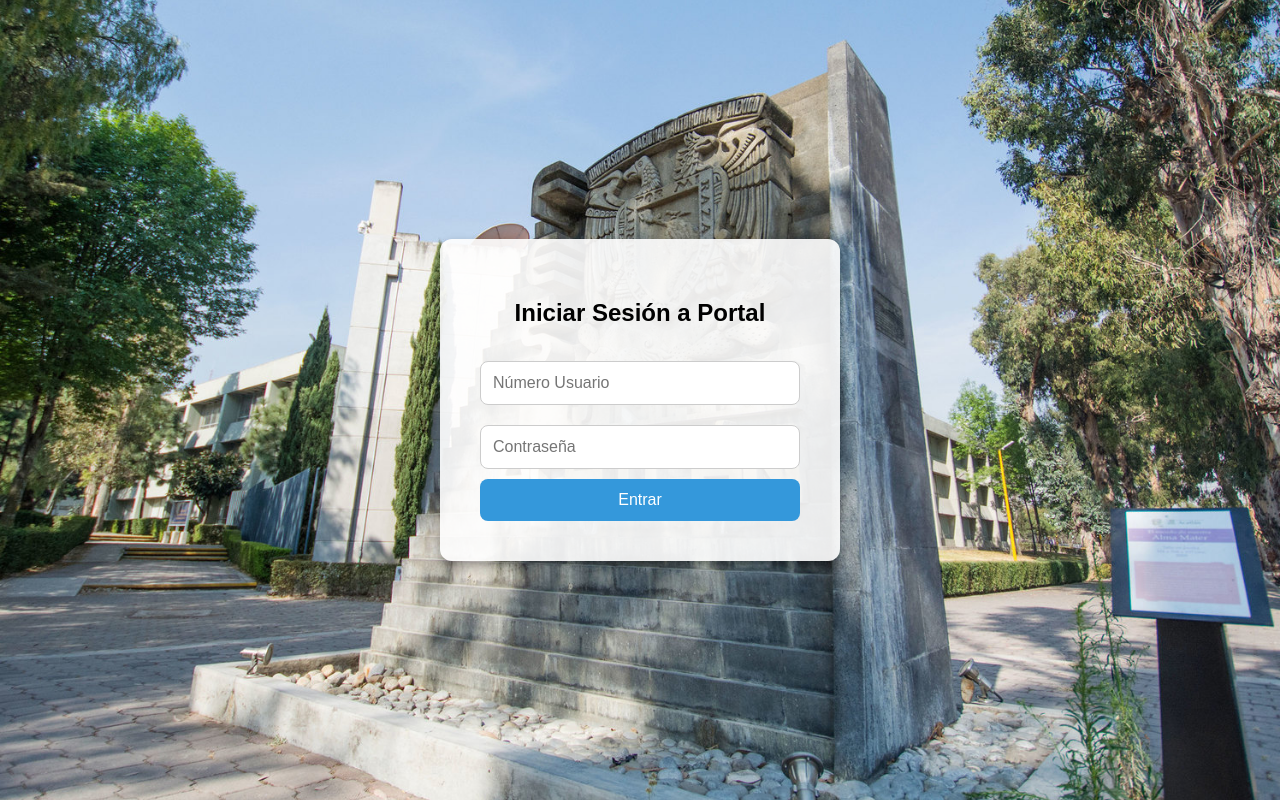
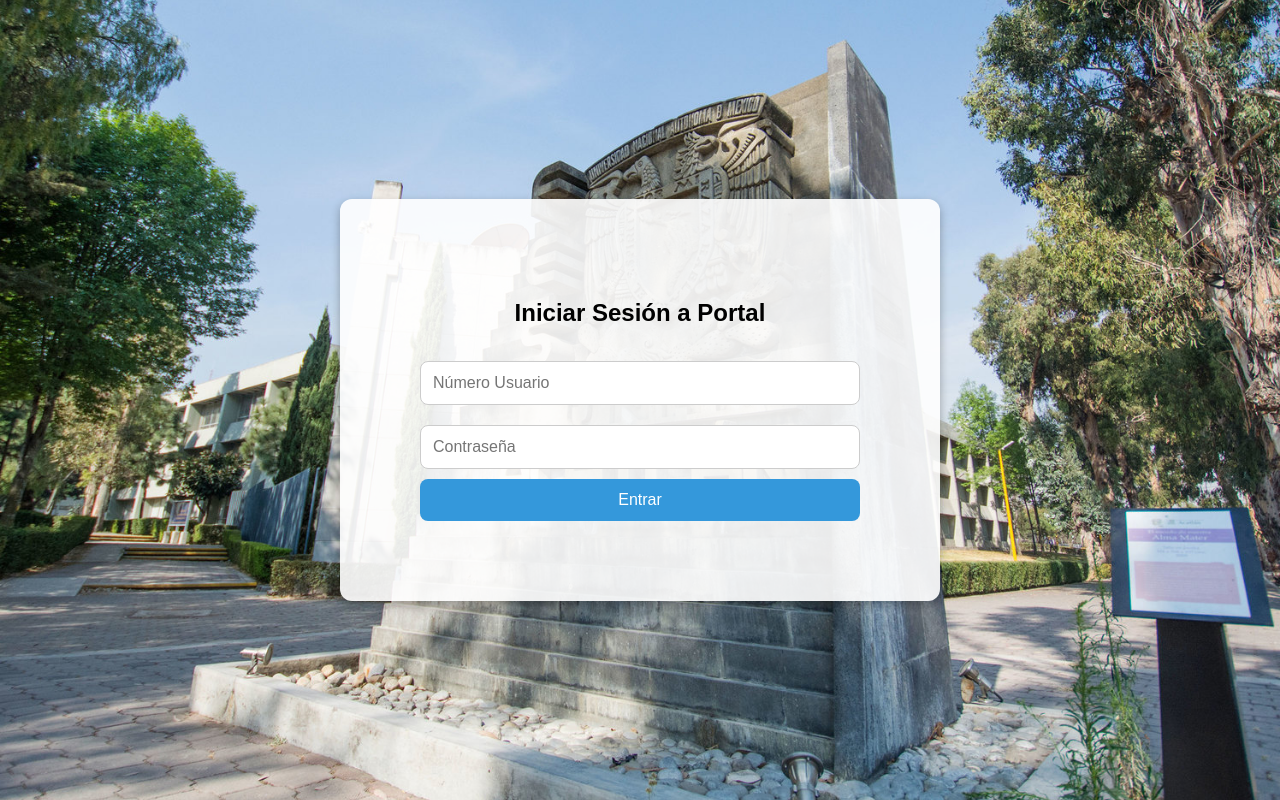
Before and after one commit to AbrahamSantiago/Planta-Tratamiento-Aguas-Residuales-FESA-LOS-ANAFRES, a website: page Frontend/LoginTrabajadores.html in a window 1280 px wide. Drawn offline with Linux system fonts and the light colour scheme.

Commit message:
portal controlusuarios

```diff
--- a/Frontend/LoginTrabajadores.css
+++ b/Frontend/LoginTrabajadores.css
@@ -17,10 +17,10 @@
 
   .login-container {
     background: rgba(255, 255, 255, 0.9);
-    padding: 40px;
+    padding: 80px;
     border-radius: 12px;
     width: 100%;
-    max-width: 400px;
+    max-width: 600px;
     box-shadow: 0 4px 10px rgba(0, 0, 0, 0.3);
   }
 
```
Also changed, not shown: Frontend/PortalPlantaAdmin.html (+1 -1 lines).
